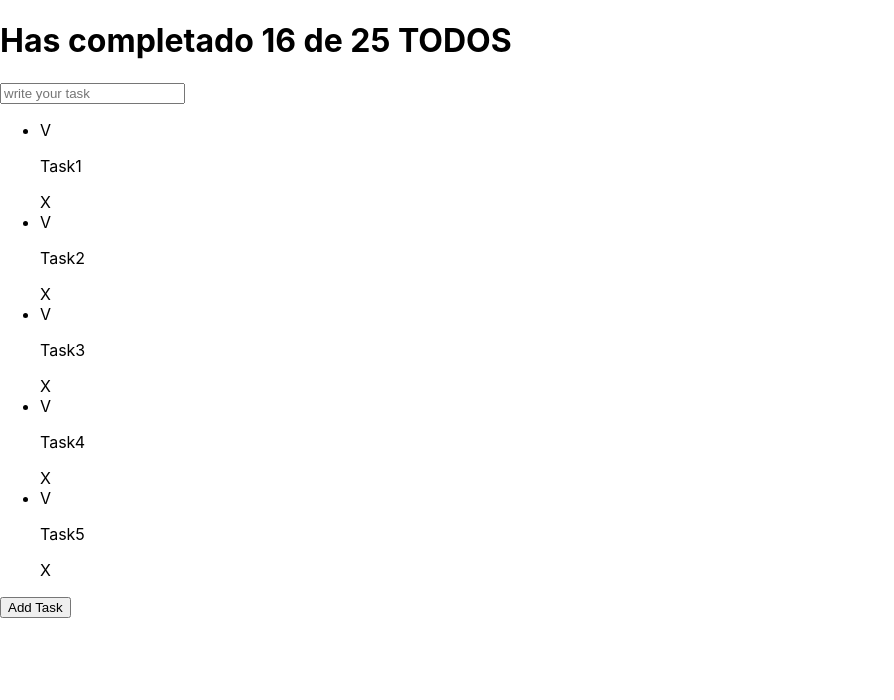
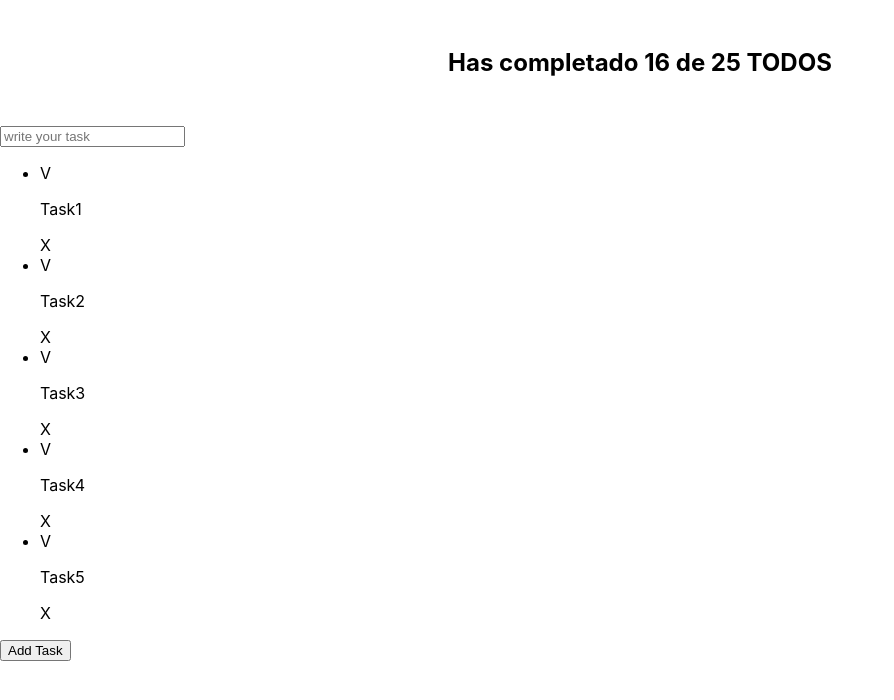
Before and after one commit to cristianDevia/task-manager-react, a React (Create React App) app: page / in a window 1280 px wide. Shown: the top 700 px of the page, without its empty margins (0-894 px from the left). Built offline with nearby package versions, Linux system fonts and the light colour scheme.

Commit message:
add styles for todocounter

```diff
--- /dev/null
+++ b/src/components/TodoCounter.css
@@ -0,0 +1,6 @@
+h1 {
+  font-size: 24px;
+  text-align: center;
+  margin: 0;
+  padding: 48px;
+}
--- a/src/components/TodoCounter.js
+++ b/src/components/TodoCounter.js
@@ -1,3 +1,4 @@
+import "./TodoCounter.css";
 function TodoCounter({ total, completed }) {
   return <h1>{`Has completado ${completed} de ${total} TODOS`}</h1>;
 }
```
